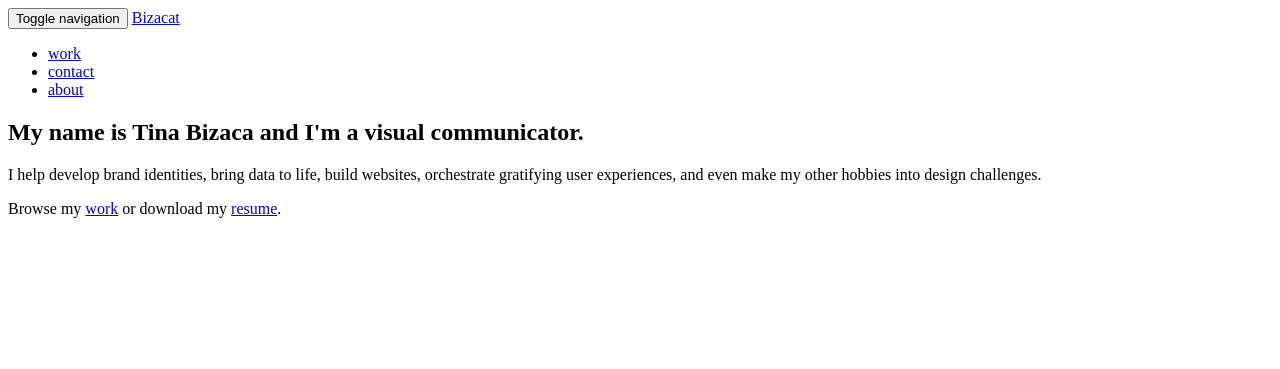
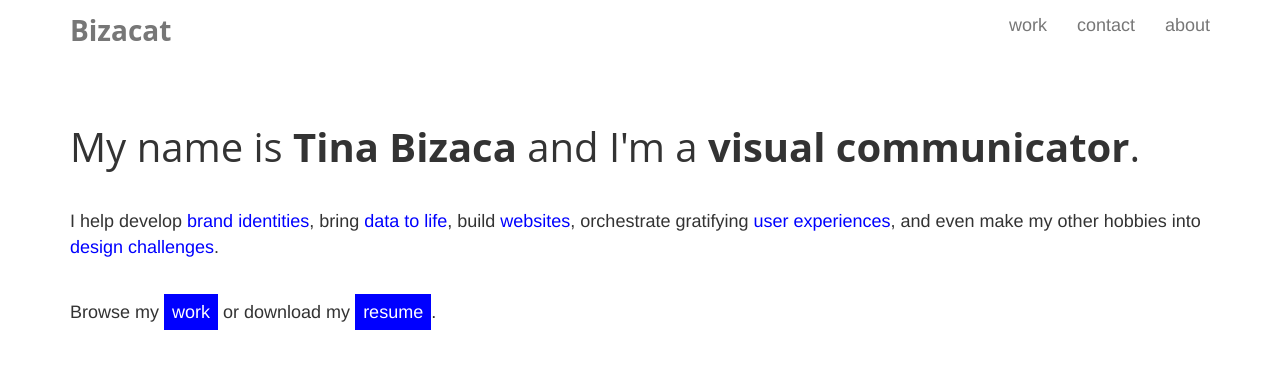
Before and after one commit to bizacat/portfolio, a Jekyll site: the page built from index.html, in a window 1280 px wide. Shown: the top 369 px of the page. Built offline with Jekyll 4.4.1, drawn with Linux system fonts in a browser that asks for light colours; nearby versions of some CDN libraries.

Commit message:
relative links

```diff
--- a/_includes/head.html
+++ b/_includes/head.html
@@ -10,9 +10,9 @@
 
   <link rel="canonical" href="{{ page.url | replace:'index.html','' | prepend: site.baseurl | prepend: site.url }}">
   <link rel="alternate" type="application/rss+xml" title="{{ site.title }}" href="{{ "/feed.xml" | prepend: site.baseurl | prepend: site.url }}" />
-  <link rel="stylesheet" href="{{ "stylesheets/main.css" | prepend: site.baseurl }}">
-  <link rel="stylesheet" href="{{ "vendor/unslider-master/dist/css/unslider.css" | prepend: site.baseurl }}>
-  <link rel="stylesheet" href="{{ "vendor/unslider-master/dist/css/unslider-dots.css" | prepend: site.baseurl }}>
+  <link rel="stylesheet" href="{{ "/stylesheets/main.css" | prepend: site.baseurl }}">
+  <link rel="stylesheet" href="{{ "/vendor/unslider-master/dist/css/unslider.css" | prepend: site.baseurl }}>
+  <link rel="stylesheet" href="{{ "/vendor/unslider-master/dist/css/unslider-dots.css" | prepend: site.baseurl }}>
 
   <script src="https://use.typekit.net/jtb0llb.js"></script>
   <script>try{Typekit.load({ async: true });}catch(e){}</script>
```
Also changed, not shown: 7 other files.
